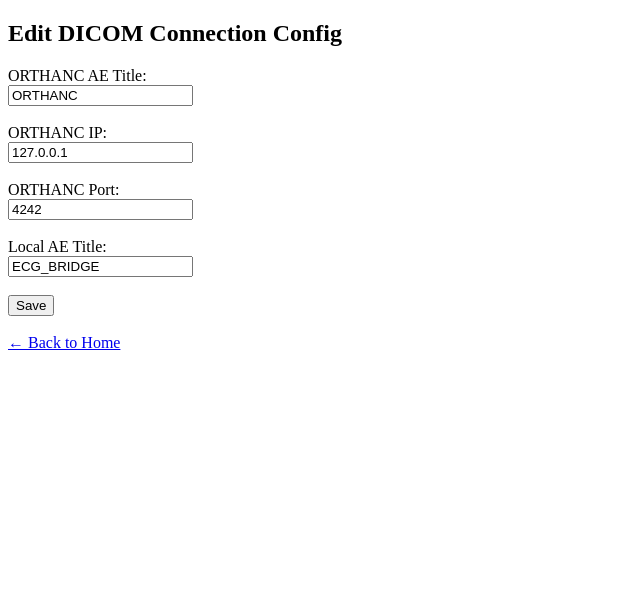
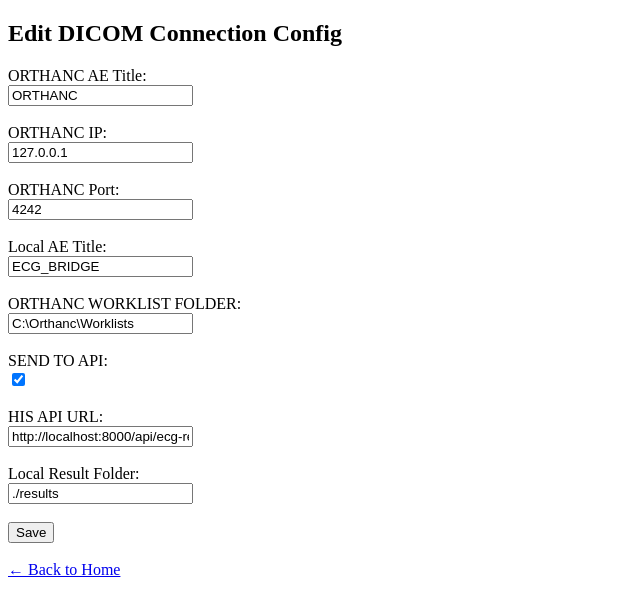
Before and after one commit to zidanalba/dicom-translator-midlleware, a Flask app: page /config in a window 1280 px wide. Shown: the top 616 px of the page, without its empty margins (0-640 px from the left). Run offline with Flask 3, Linux system fonts and the light colour scheme.

Commit message:
feat: few enhancement

```diff
--- a/app.py
+++ b/app.py
@@ -31,9 +31,11 @@ ORTHANC_AE_TITLE = config["ORTHANC_AE_TITLE"]
 ORTHANC_IP = config["ORTHANC_IP"]
 ORTHANC_PORT = config["ORTHANC_PORT"]
 LOCAL_AE_TITLE = config["LOCAL_AE_TITLE"]
-WORKLIST_FOLDER = r"C:\Orthanc\Worklists"
-HIS_API_URL = "http://localhost:8000/api/ecg-result"
-UPLOAD_FOLDER = "./results"
+WORKLIST_FOLDER = config["ORTHANC_WORKLIST_FOLDER"]
+HIS_API_URL = config["HIS_API_URL"]
+UPLOAD_FOLDER = config["RESULT_FOLDER"]
+SEND_TO_API = config["SEND_TO_API"]
+
 os.makedirs(UPLOAD_FOLDER, exist_ok=True)
 
 logging.basicConfig(level=logging.INFO)
@@ -96,7 +98,7 @@ def xml_response(code, message):
     response.headers['Content-Type'] = 'application/xml'
     return response
 
-def send_dicom_to_orthanc(dicom_path, dest_ae='ORTHANC', dest_host='127.0.0.1', dest_port=4242):
+def send_dicom_to_orthanc(dicom_path, dest_ae=ORTHANC_AE_TITLE, dest_host=ORTHANC_IP, dest_port=ORTHANC_PORT):
     # Create Application Entity
     ae = AE(ae_title='FLASK')
 
@@ -278,7 +280,8 @@ def receive_octet_stream():
         else:
             print("No EncapsulatedDocument tag found in DICOM.")
 
-        send_data_to_his(ds, pdf_path)
+        if SEND_TO_API:
+            send_data_to_his(ds, pdf_path)
 
         return xml_response(1, 'Upload successful')
     except Exception as e:
@@ -293,6 +296,10 @@ def edit_config():
             "ORTHANC_IP": request.form["ORTHANC_IP"],
             "ORTHANC_PORT": int(request.form["ORTHANC_PORT"]),
             "LOCAL_AE_TITLE": request.form["LOCAL_AE_TITLE"],
+            "ORTHANC_WORKLIST_FOLDER": request.form["ORTHANC_WORKLIST_FOLDER"],
+            "SEND_TO_API": request.form.get("SEND_TO_API") == "true",
+            "HIS_API_URL": request.form["HIS_API_URL"],
+            "RESULT_FOLDER": request.form["RESULT_FOLDER"],
         }
         save_config(updated_config)
         return redirect(url_for('edit_config'))
@@ -364,5 +371,10 @@ def insert_worklist():
         print(f"[ERROR] {e}")
         return jsonify({"success": False, "message": str(e)}), 500
 
+@app.route("/")
+def home():
+    return "Middleware is running!", 200
+
+
 if __name__ == "__main__":
     app.run(host="0.0.0.0", port=8080)
--- a/config.json
+++ b/config.json
@@ -2,5 +2,9 @@
     "ORTHANC_AE_TITLE": "ORTHANC",
     "ORTHANC_IP": "127.0.0.1",
     "ORTHANC_PORT": 4242,
-    "LOCAL_AE_TITLE": "ECG_BRIDGE"
+    "LOCAL_AE_TITLE": "ECG_BRIDGE",
+    "ORTHANC_WORKLIST_FOLDER": "C:\\Orthanc\\Worklists",
+    "SEND_TO_API": true,
+    "HIS_API_URL": "http://localhost:8000/api/ecg-result",
+    "RESULT_FOLDER": "./results"
 }
--- a/templates/config.html
+++ b/templates/config.html
@@ -7,16 +7,29 @@
     <h2>Edit DICOM Connection Config</h2>
     <form method="post">
         <label>ORTHANC AE Title:</label><br>
-        <input type="text" name="ORTHANC_AE_TITLE" value="{{ config['ORTHANC_AE_TITLE'] }}"><br><br>
+        <input type="text" name="ORTHANC_AE_TITLE" value="{{ config['ORTHANC_AE_TITLE'] }}" required><br><br>
 
         <label>ORTHANC IP:</label><br>
-        <input type="text" name="ORTHANC_IP" value="{{ config['ORTHANC_IP'] }}"><br><br>
+        <input type="text" name="ORTHANC_IP" value="{{ config['ORTHANC_IP'] }}" required><br><br>
 
         <label>ORTHANC Port:</label><br>
-        <input type="number" name="ORTHANC_PORT" value="{{ config['ORTHANC_PORT'] }}"><br><br>
+        <input type="number" name="ORTHANC_PORT" value="{{ config['ORTHANC_PORT'] }}" required><br><br>
 
         <label>Local AE Title:</label><br>
-        <input type="text" name="LOCAL_AE_TITLE" value="{{ config['LOCAL_AE_TITLE'] }}"><br><br>
+        <input type="text" name="LOCAL_AE_TITLE" value="{{ config['LOCAL_AE_TITLE'] }}" required><br><br>
+
+        <label>ORTHANC WORKLIST FOLDER:</label><br>
+        <input type="text" name="ORTHANC_WORKLIST_FOLDER" value="{{ config['ORTHANC_WORKLIST_FOLDER'] }}" required><br><br>
+
+        <label>SEND TO API:</label><br>
+        <input type="checkbox" name="SEND_TO_API" value="true" {% if config['SEND_TO_API'] %}checked{% endif %} required><br><br>
+
+
+        <label>HIS API URL:</label><br>
+        <input type="text" name="HIS_API_URL" value="{{ config['HIS_API_URL'] }}"><br><br>
+
+        <label>Local Result Folder:</label><br>
+        <input type="text" name="RESULT_FOLDER" value="{{ config['RESULT_FOLDER'] }}" required><br><br>
 
         <button type="submit">Save</button>
     </form>
```
Also changed, not shown: requirements.txt (added, +16 -0 lines), 1 other file.
